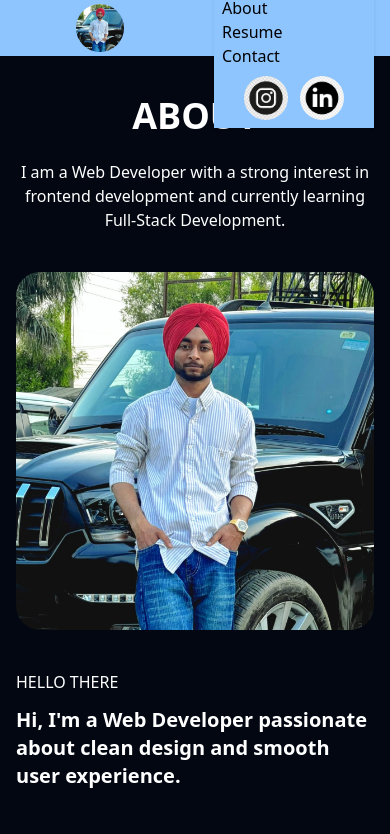
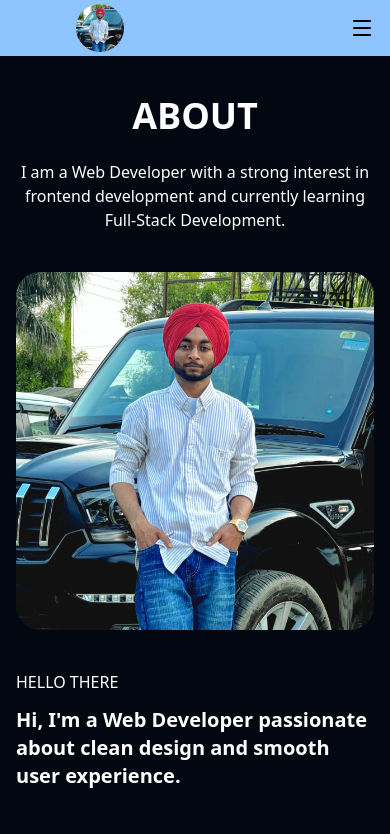
Before and after one commit to bhupinderdhiman312-creator/Portfolio, a React (Vite) app: page /About in a window 390 px wide. Shown: the top 834 px of the page. Built offline with nearby package versions, Linux system fonts and the light colour scheme.

Commit message:
update responsive

```diff
--- a/src/components/Navbar.jsx
+++ b/src/components/Navbar.jsx
@@ -1,4 +1,4 @@
-import React from 'react'
+import React, { useState } from 'react'
 import { Link } from 'react-router-dom'
 import Myimg from "../assets/Myimg.jpg"
 import Insta from "../assets/Insta.jpg"
@@ -6,6 +6,8 @@ import Lid from "../assets/Link.jpg"
 import { Menu } from "lucide-react";
 
 function Navbar() {
+
+  const [menuOpen, setMenuOpen] = useState(false)
 
   return (
     <>
@@ -28,33 +30,34 @@ function Navbar() {
 
         {/* Right Icons (Desktop) */}
         <div className='hidden md:flex gap-3 ml-auto mr-6'>
-          <img src={Insta} alt="" className='h-8 w-8 rounded-full'/>
-          <img src={Lid} alt="" className='h-8 w-8 rounded-full'/>
+          <img src={Insta} alt="" className='h-12 w-12 rounded-full'/>
+          <img src={Lid} alt="" className='h-12 w-12 rounded-full'/>
         </div>
 
-        {/* ✅ Mobile Dropdown (DaisyUI style) */}
-        <div className="dropdown dropdown-end md:hidden ml-auto">
-          <label tabIndex={0} className="btn btn-ghost">
-            <Menu />
-          </label>
-
-          <ul
-            tabIndex={0}
-            className="menu menu-sm dropdown-content mt-3 z-[1] p-2 shadow bg-blue-300 rounded-box w-40"
-          >
-            <li><Link to="/">Home</Link></li>
-            <li><Link to="/About">About</Link></li>
-            <li><Link to="/Resume">Resume</Link></li>
-            <li><Link to="/Contact">Contact</Link></li>
-
-            <div className='flex gap-3 justify-center mt-2'>
-              <img src={Insta} alt="" className='h-11 w-11 rounded-full'/>
-              <img src={Lid} alt="" className='h-11 w-11 rounded-full'/>
-            </div>
-          </ul>
+        {/* ✅ Hamburger Icon */}
+        <div
+          className='md:hidden ml-auto cursor-pointer'
+          onClick={() => setMenuOpen(!menuOpen)}
+        >
+          <Menu />
         </div>
 
       </div>
+
+      {/* ✅ Mobile Menu */}
+      {menuOpen && (
+        <div className='md:hidden flex flex-col items-center bg-blue-300 gap-4 py-4 w-full'>
+          <Link to="/" onClick={() => setMenuOpen(false)}>Home</Link>
+          <Link to="/About" onClick={() => setMenuOpen(false)}>About</Link>
+          <Link to="/Resume" onClick={() => setMenuOpen(false)}>Resume</Link>
+          <Link to="/Contact" onClick={() => setMenuOpen(false)}>Contact</Link>
+
+          <div className='flex gap-3 mt-2'>
+            <img src={Insta} alt="" className='h-8 w-18 rounded-full'/>
+            <img src={Lid} alt="" className='h-8 w-8 rounded-full'/>
+          </div>
+        </div>
+      )}
 
     </div>
     </>
```
